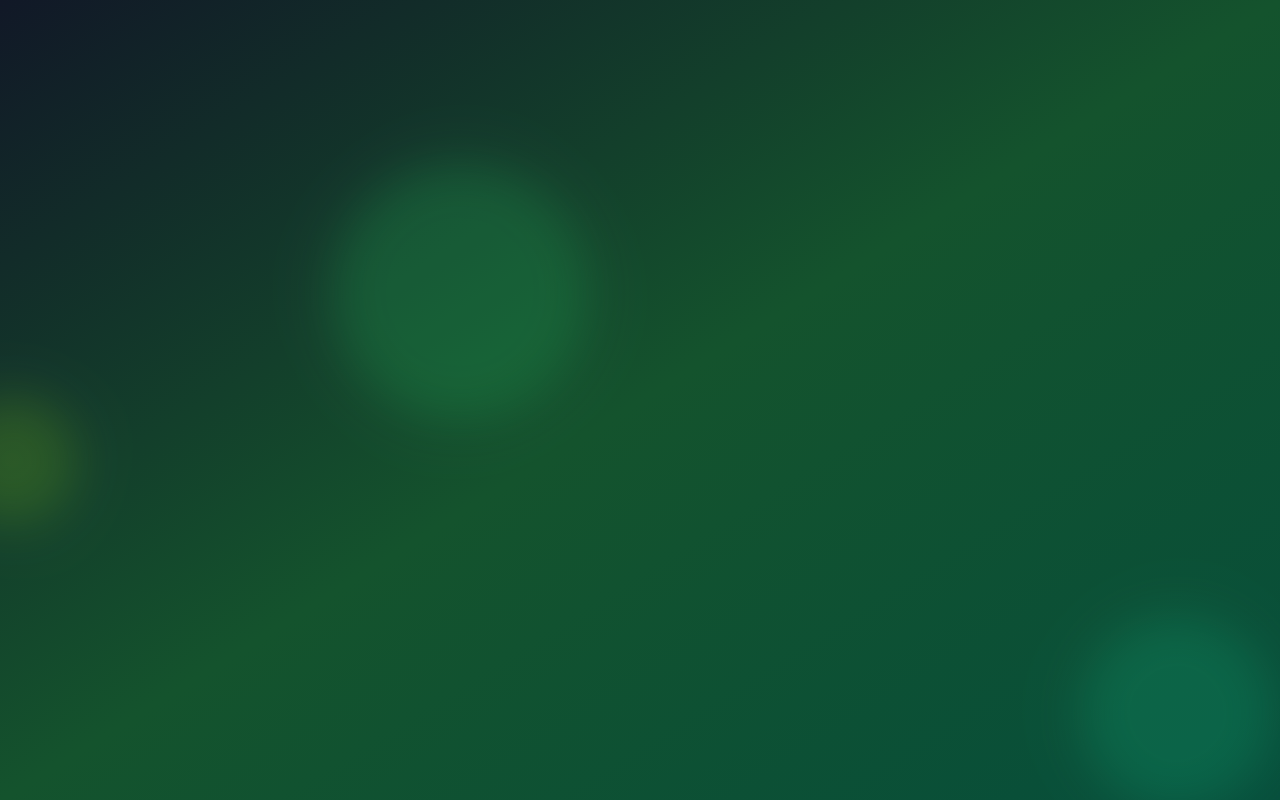
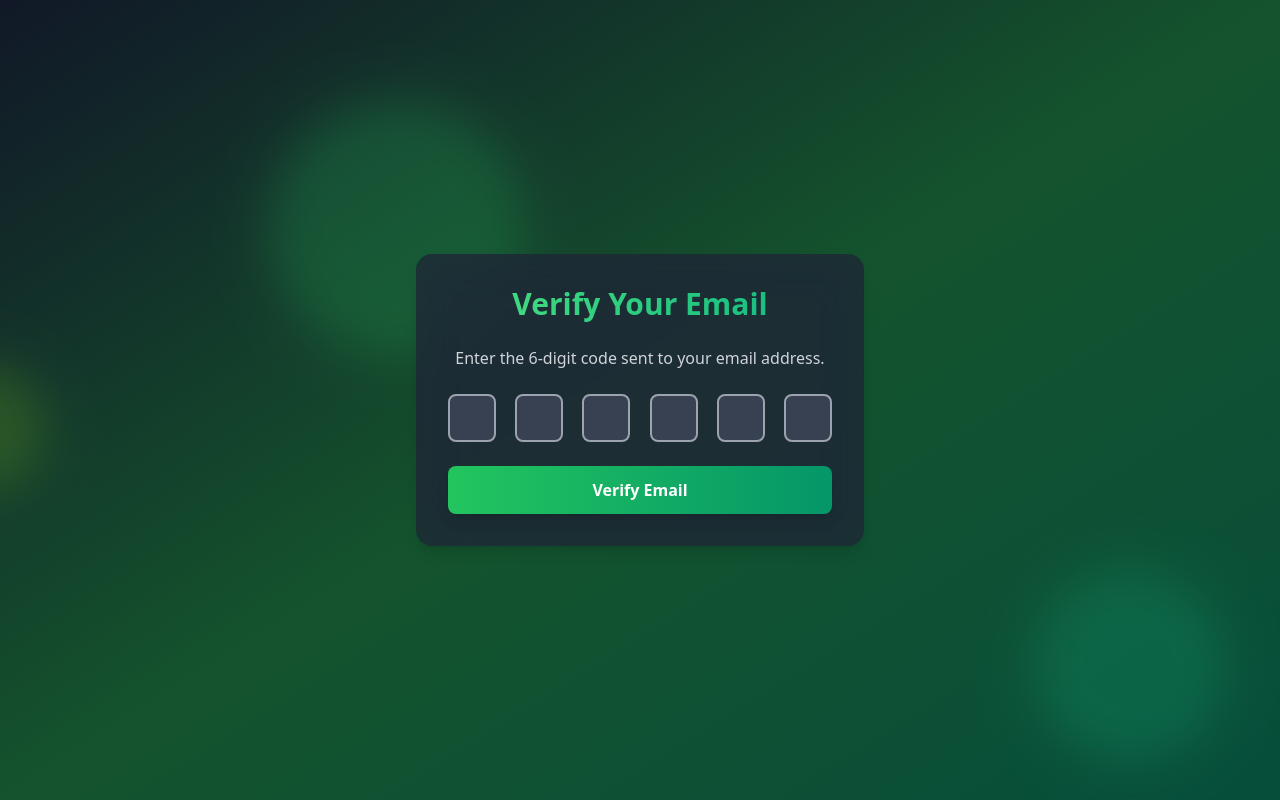
Before and after one commit to Prince-919/mern-advanced-authentication-system, a React (Vite) app in the folder client/: page /verify-email in a window 1280 px wide. Before the commit this address had no page. Built offline with nearby package versions, Linux system fonts and the light colour scheme.

Commit message:
add design verify email

```diff
--- a/client/src/App.jsx
+++ b/client/src/App.jsx
@@ -3,6 +3,7 @@
 import Home from "./pages/Home";
 import Signup from "./pages/Signup";
 import Login from "./pages/Login";
+import EmailVerification from "./pages/EmailVerification";
 
 const App = () => {
   return (
@@ -32,6 +33,7 @@
         <Route path="/" element={<Home />} />
         <Route path="/signup" element={<Signup />} />
         <Route path="/login" element={<Login />} />
+        <Route path="/verify-email" element={<EmailVerification />} />
       </Routes>
     </div>
   );
--- /dev/null
+++ b/client/src/pages/EmailVerification.jsx
@@ -0,0 +1,92 @@
+import { useEffect, useRef, useState } from "react";
+import { motion } from "framer-motion";
+
+const EmailVerification = () => {
+  const [code, setCode] = useState(["", "", "", "", "", ""]);
+  const inputRefs = useRef([]);
+
+  const isLoading = false;
+
+  const handleChange = (index, value) => {
+    const newCode = [...code];
+    if (value.length > 1) {
+      const postedCode = value.slice(0, 6).split("");
+      for (let i = 0; i < 6; i++) {
+        newCode[i] = postedCode[i] || "";
+      }
+      setCode(newCode);
+      const lastFilledIndex = newCode.findLastIndex((digit) => digit !== "");
+      const focusIndex = lastFilledIndex < 5 ? lastFilledIndex + 1 : 5;
+      inputRefs.current[focusIndex].focus();
+    } else {
+      newCode[index] = value;
+      setCode(newCode);
+      if (value && index < 5) {
+        inputRefs.current[index + 1].focus();
+      }
+    }
+  };
+  const handleKeyDown = (index, e) => {
+    if (e.key === "Backspace" && !code[index] && index > 0) {
+      inputRefs.current[index - 1].focus();
+    }
+  };
+
+  const handleSubmit = (e) => {
+    e.preventDefault();
+    const verificationCode = code.join("");
+    console.log("Verification Code Submitted: " + verificationCode);
+  };
+  //   auto submit when all fields are filled
+  useEffect(() => {
+    if (code.every((digit) => digit !== "")) {
+      handleSubmit(new Event("submit"));
+    }
+  });
+
+  return (
+    <div className="max-w-md w-full bg-gray-800 bg-opacity-50 backdrop-filter backdrop-blur-xl rounded-2xl shadow-lg overflow-hidden">
+      <motion.div
+        initial={{ opacity: 0, y: -50 }}
+        animate={{ opacity: 1, y: 0 }}
+        transition={{ duration: 0.5 }}
+        className="max-w-md w-full bg-gray-800 bg-opacity-50 backdrop-filter backdrop-blur-xl rounded-2xl p-8"
+      >
+        <h2 className="text-3xl font-bold mb-6 text-center bg-gradient-to-r from-green-400 to-emerald-500 text-transparent bg-clip-text">
+          Verify Your Email
+        </h2>
+        <p className="text-center text-gray-300 mb-6">
+          Enter the 6-digit code sent to your email address.
+        </p>
+        <form onSubmit={handleSubmit} className="space-y-6">
+          <div className="flex justify-between">
+            {code.map((digit, index) => {
+              return (
+                <input
+                  type="text"
+                  key={index}
+                  ref={(el) => (inputRefs.current[index] = el)}
+                  maxLength="6"
+                  value={digit}
+                  onChange={(e) => handleChange(index, e.target.value)}
+                  onKeyDown={(e) => handleKeyDown(index, e)}
+                  className="w-12 h-12 bg-gray-700 rounded-lg text-center text-2xl font-bold text-white border-2 border-gray-400 focus:outline-none focus:border-green-500"
+                />
+              );
+            })}
+          </div>
+          <motion.button
+            className="w-full py-3 px-4 bg-gradient-to-r from-green-500 to-emerald-600 text-white rounded-lg shadow-lg font-bold hover:from-green-600 hover:to-emerald-700 focus:outline-none focus:ring-2 focus:ring-green-500 focus:ring-offset-2 focus:ring-offset-gray-900 transition duration-200"
+            whileHover={{ scale: 1.02 }}
+            whileTap={{ scale: 0.98 }}
+            type="submit"
+          >
+            {isLoading ? <span>Verifying...</span> : <span>Verify Email</span>}
+          </motion.button>
+        </form>
+      </motion.div>
+    </div>
+  );
+};
+
+export default EmailVerification;
--- a/client/src/pages/Login.jsx
+++ b/client/src/pages/Login.jsx
@@ -9,7 +9,9 @@
   const [password, setPassword] = useState("");
   const isLoading = false;
 
-  const submit = (e) => {};
+  const submit = (e) => {
+    e.preventDefault();
+  };
   return (
     <motion.div
       initial={{ opacity: 0, y: 20 }}
```
